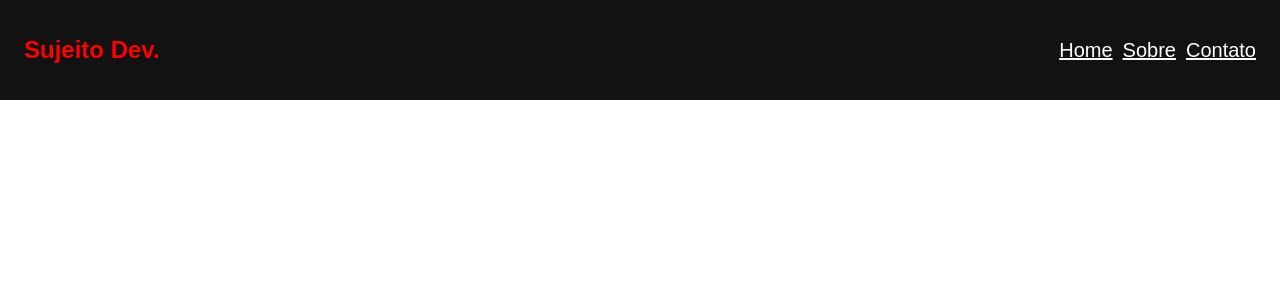
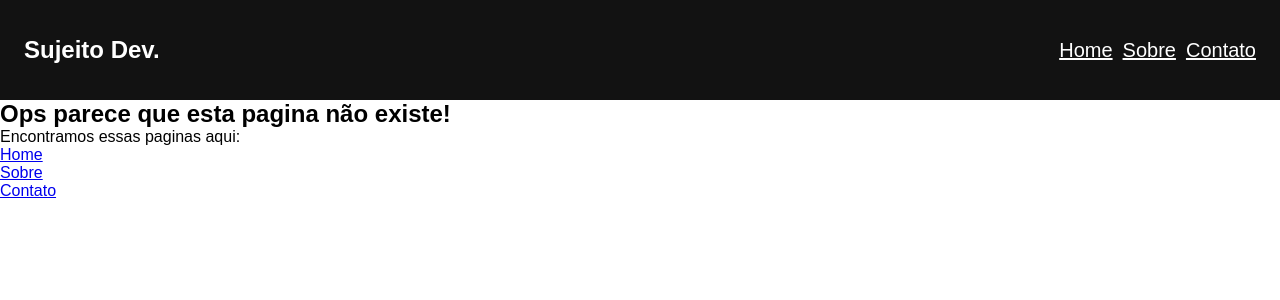
Before and after one commit to dandarabianca/projeto-empresa, a React (Create React App) app: page /produto/1 in a window 1280 px wide. Shown: the top 300 px of the page. Built offline with nearby package versions, Linux system fonts and the light colour scheme.

Commit message:
Adicionando pastas ao projeto

```diff
--- a/src/components/Header/styles.css
+++ b/src/components/Header/styles.css
@@ -3,7 +3,7 @@ header{
     width: 100%;
     height: 100px;
     background-color: #121212;
-    color: red;
+    color: #fff;
 
     display: flex;
     align-items: center;
--- /dev/null
+++ b/src/pages/Erro/index.js
@@ -0,0 +1,16 @@
+import { Link } from "react-router-dom";
+
+function Erro() {
+  return (
+    <div>
+      <h2>Ops parece que esta pagina não existe!</h2>
+
+      <span>Encontramos essas paginas aqui:</span> <br/>
+      <Link to="/">Home</Link> <br/>
+      <Link to="/sobre">Sobre</Link> <br/>
+      <Link to="/contato">Contato</Link>
+    </div>
+  );
+}
+
+export default Erro;
--- a/src/routes.js
+++ b/src/routes.js
@@ -2,6 +2,7 @@ import { BrowserRouter, Routes, Route } from "react-router-dom";
 import Home from "./pages/Home";
 import Sobre from "./pages/Sobre";
 import Contato from "./pages/Contato";
+import Erro from "./pages/Erro";
 
 import Header from "./components/Header";
 
@@ -13,6 +14,8 @@ function RoutesApp() {
         <Route path="/" element={<Home />} />
         <Route path="/sobre" element={<Sobre />} />
         <Route path="/contato" element={<Contato />} />
+
+        <Route path="*" element={<Erro />} />
       </Routes>
     </BrowserRouter>
   );
```
Also changed, not shown: src/pages/Produto/index.js (added, +10 -0 lines).
